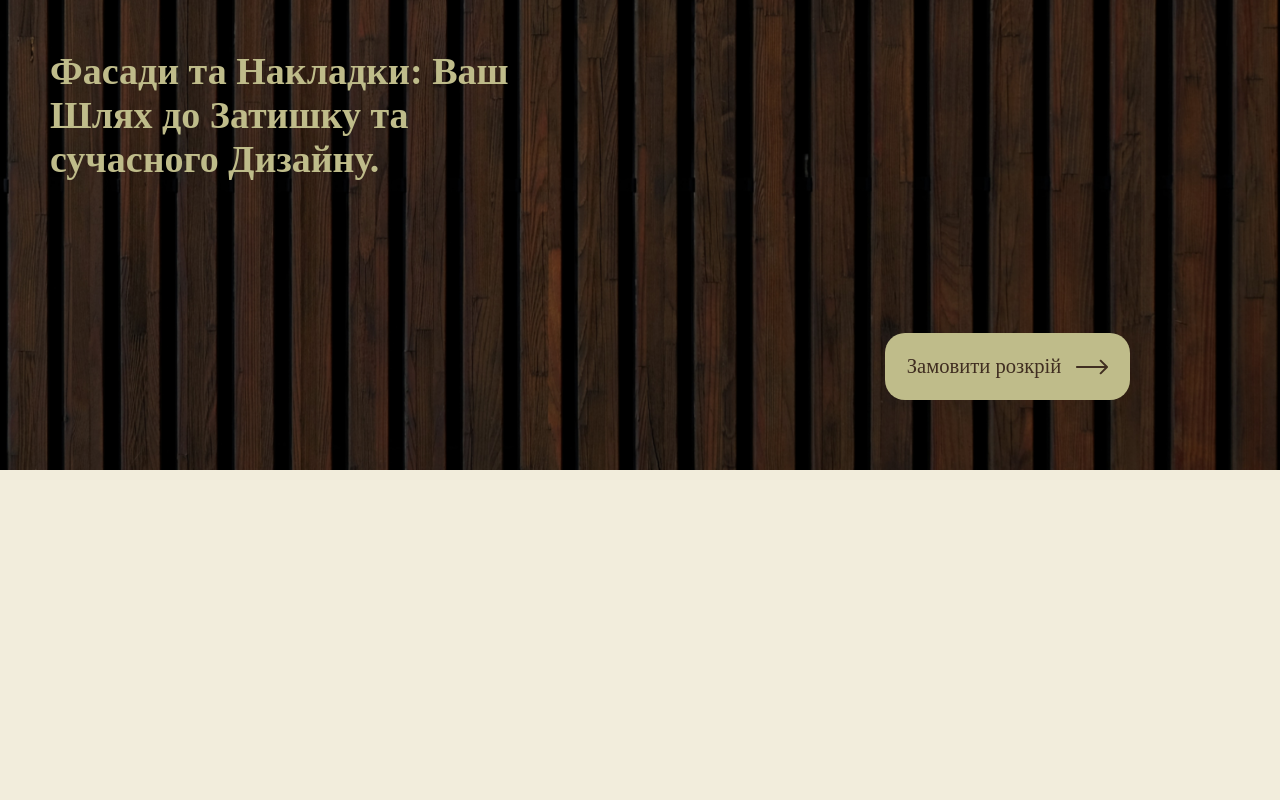
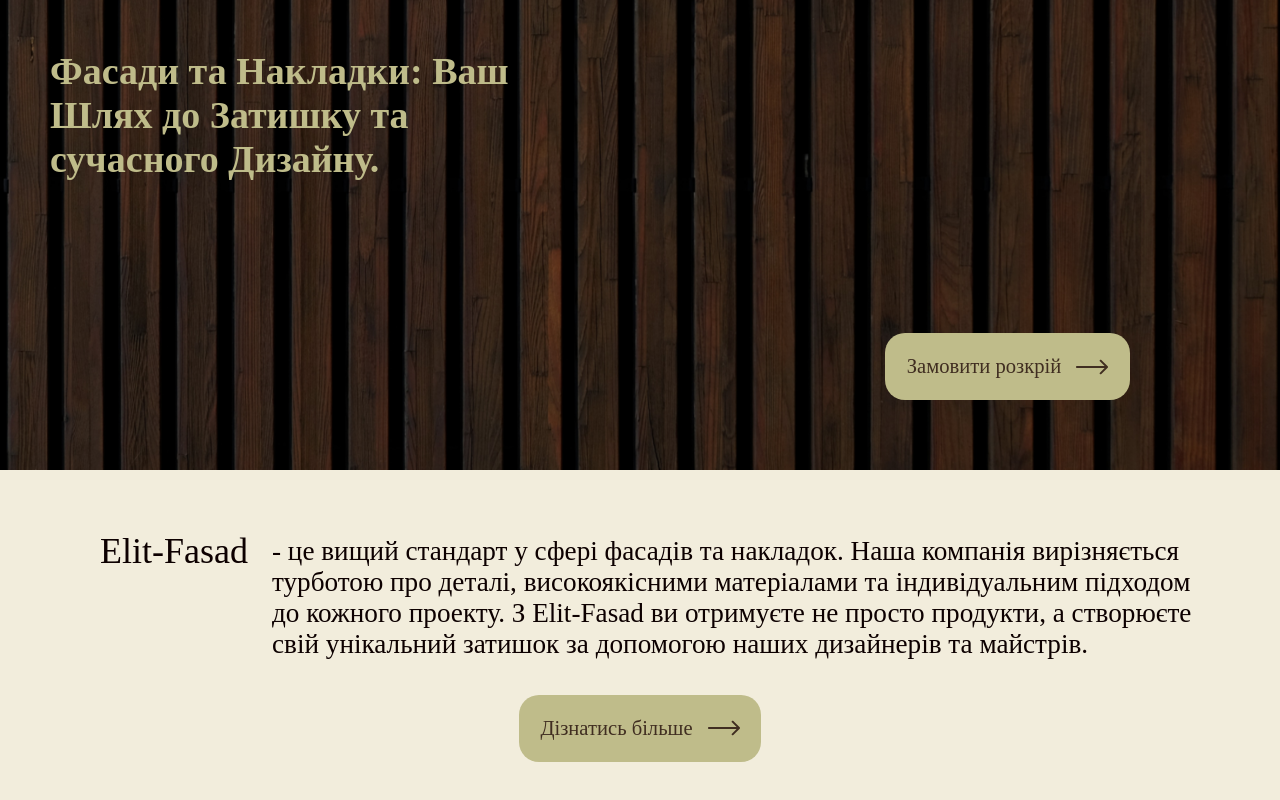
Before and after one commit to oleh19127/uf-group, an Angular app: page /home in a window 1280 px wide. Shown: the part 330-1130 px from the top of the page. Before the commit the page ends 800 px from the top, so only its background shows below. Built offline with nearby package versions, Linux system fonts and the light colour scheme.

Commit message:
create about component

```diff
--- a/src/app/app.component.ts
+++ b/src/app/app.component.ts
@@ -39,7 +39,7 @@ export class AppComponent implements OnInit {
         this.renderer.removeClass(document.body, this.bodyLockClass);
       }
       this.loading = false;
-    }, 4000);
+    }, 300);
   }
   getRouteAnimationData() {
     return this.contexts.getContext('primary')?.route?.snapshot?.data?.[
--- /dev/null
+++ b/src/app/components/blocks/about/about.component.html
@@ -0,0 +1,34 @@
+<div class="about block-padding">
+  <div class="container">
+    <div class="row">
+      <div
+        class="col-12 col-sm-12 col-md-3 col-lg-3 col-xl-2 col-xxl-2 about__title-container about-title-container"
+      >
+        <h2 class="about-title-container__title">Elit-Fasad</h2>
+      </div>
+      <div
+        class="col-12 col-sm-12 col-md-9 col-lg-9 col-xl-10 col-xxl-10 about__text-container about-text-container"
+      >
+        <h2 class="about-text-container__text">
+          - це вищий стандарт у сфері фасадів та накладок. Наша компанія
+          вирізняється турботою про деталі, високоякісними матеріалами та
+          індивідуальним підходом до кожного проекту. З Elit-Fasad ви отримуєте
+          не просто продукти, а створюєте свій унікальний затишок за допомогою
+          наших дизайнерів та майстрів.
+        </h2>
+      </div>
+      <div class="col-12 about-btn-container">
+        <a href="#" class="global-button">
+          <span>Дізнатись більше</span>
+          <img
+            ngSrc="assets/images/global/global-button-arrow.svg"
+            alt="global-button-arrow"
+            height="16"
+            width="32"
+          />
+        </a>
+      </div>
+    </div>
+  </div>
+</div>
+<!--xxl,xl,lg,md,sm-->
--- /dev/null
+++ b/src/app/components/blocks/about/about.component.scss
@@ -0,0 +1,41 @@
+@import '../../../../assets/styles/mixins/adaptive-font';
+
+.about {
+  .about-title-container {
+    display: flex;
+    justify-content: center;
+
+    @media screen and (width >= 768px) {
+      justify-content: flex-end;
+    }
+
+    &__title {
+      color: #0d0000;
+
+      @include adaptive-value('font-size', 40, 30, 0);
+    }
+  }
+
+  .about-text-container {
+    margin: 15px 0 25px;
+
+    @media screen and (width >= 768px) {
+      margin: 6px 0 35px;
+    }
+
+    &__text {
+      color: #0d0000;
+
+      @include adaptive-value('font-size', 32, 20, 0);
+    }
+  }
+
+  .about-btn-container {
+    display: flex;
+    justify-content: center;
+
+    .global-button {
+      display: inline-flex;
+    }
+  }
+}
--- a/src/app/components/pages/home/home.component.html
+++ b/src/app/components/pages/home/home.component.html
@@ -1 +1,2 @@
 <app-intro></app-intro>
+<app-about></app-about>
--- a/src/app/components/pages/home/home.component.ts
+++ b/src/app/components/pages/home/home.component.ts
@@ -1,10 +1,11 @@
 import { Component } from '@angular/core';
 import { IntroComponent } from '../../blocks/intro/intro.component';
+import { AboutComponent } from '../../blocks/about/about.component';
 
 @Component({
   selector: 'app-home',
   standalone: true,
-  imports: [IntroComponent],
+  imports: [IntroComponent, AboutComponent],
   templateUrl: './home.component.html',
   styleUrl: './home.component.scss',
 })
--- a/src/styles.scss
+++ b/src/styles.scss
@@ -17,3 +17,11 @@
     @include adaptive-value('font-size', 23, 17, 0);
   }
 }
+
+.block-padding {
+  padding: 30px 0;
+
+  @media screen and (width >= 768px) {
+    padding: 60px 0;
+  }
+}
```
Also changed, not shown: src/app/components/blocks/about/about.component.ts (added, +11 -0 lines), 1 other file (tests, documents, lock files or other folders).
